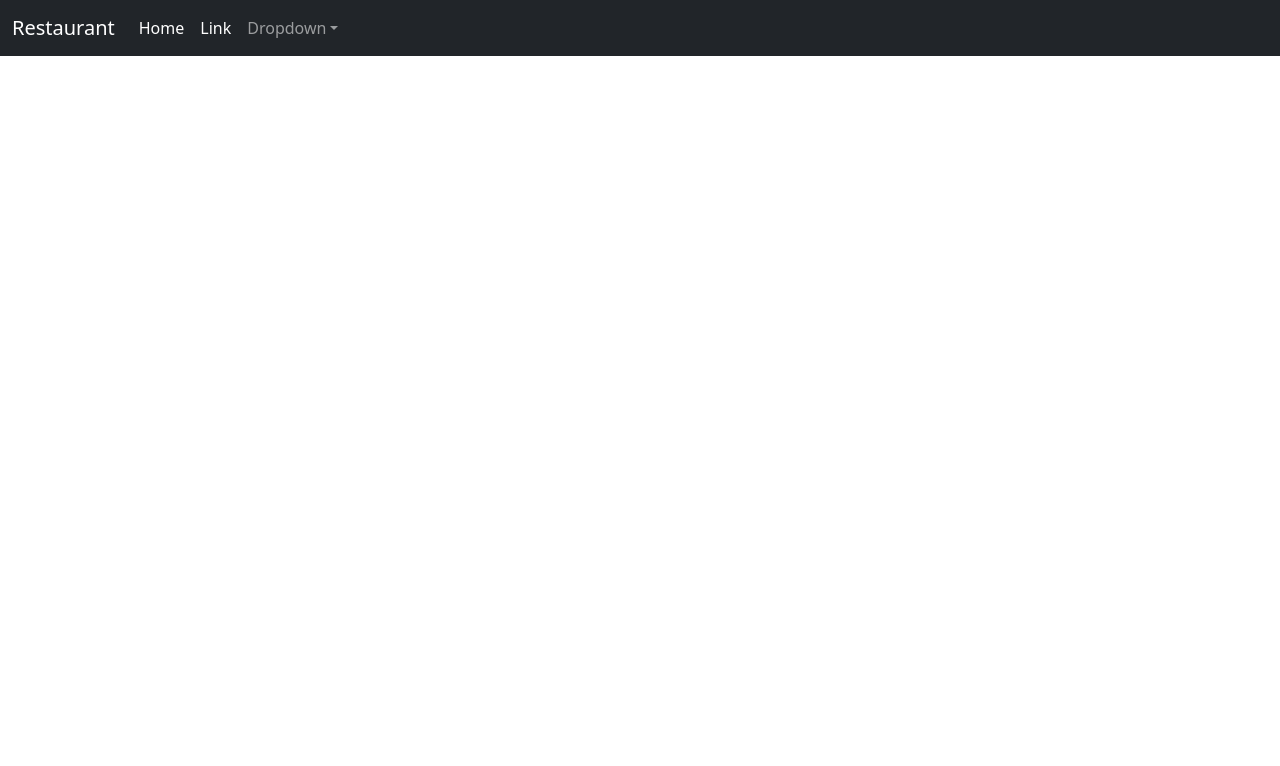
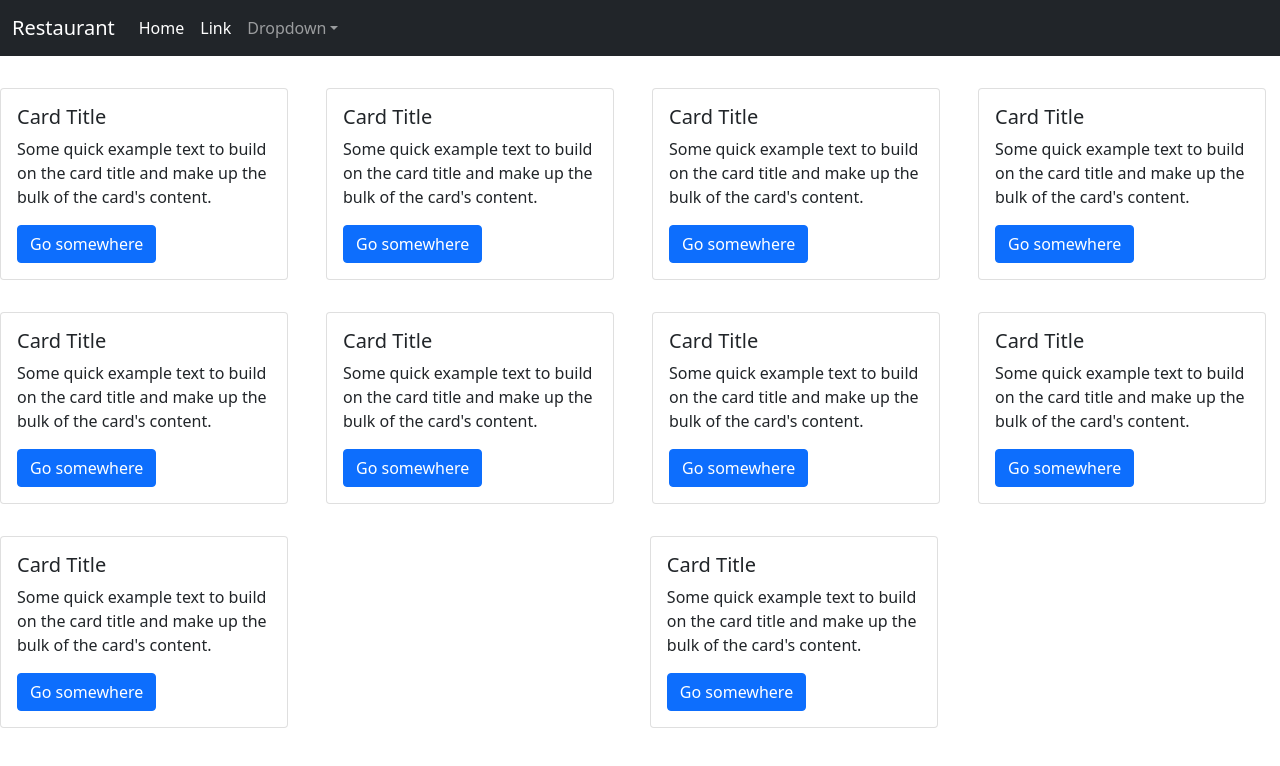
Before and after one commit to NikhilPatra047/Restaurant, a React (Create React App) app: page / in a window 1280 px wide. Shown: the top 766 px of the page. Built offline with nearby package versions, Linux system fonts and the light colour scheme.

Commit message:
Filled in the orderPage with cards representing a restaurant food item

```diff
--- a/src/pages/OrderPage.js
+++ b/src/pages/OrderPage.js
@@ -1,10 +1,23 @@
 import NavbarComponent from "../components/NavbarComponent";
 import CardComponent from "../components/CardComponent";
+import { data } from "../data";
 
 function OrderPage() {
     return (
         <>
             <NavbarComponent />
+            <div style={{display: "flex", flexDirection: "row", alignItems: "flex-end", justifyContent: "space-evenly", boxSizing: "border-box"}}>
+                <div className="row">
+                    {data.map((item) => {
+                        const { id, foodTitle, price } = item;
+                        return (
+                            <div className="col" style={{marginTop: "2em"}}>
+                                <CardComponent value={{ key: id, title: foodTitle, cost: price }} />
+                            </div>
+                        );
+                    })};
+                </div>
+            </div>
         </>
     );
 };
```
